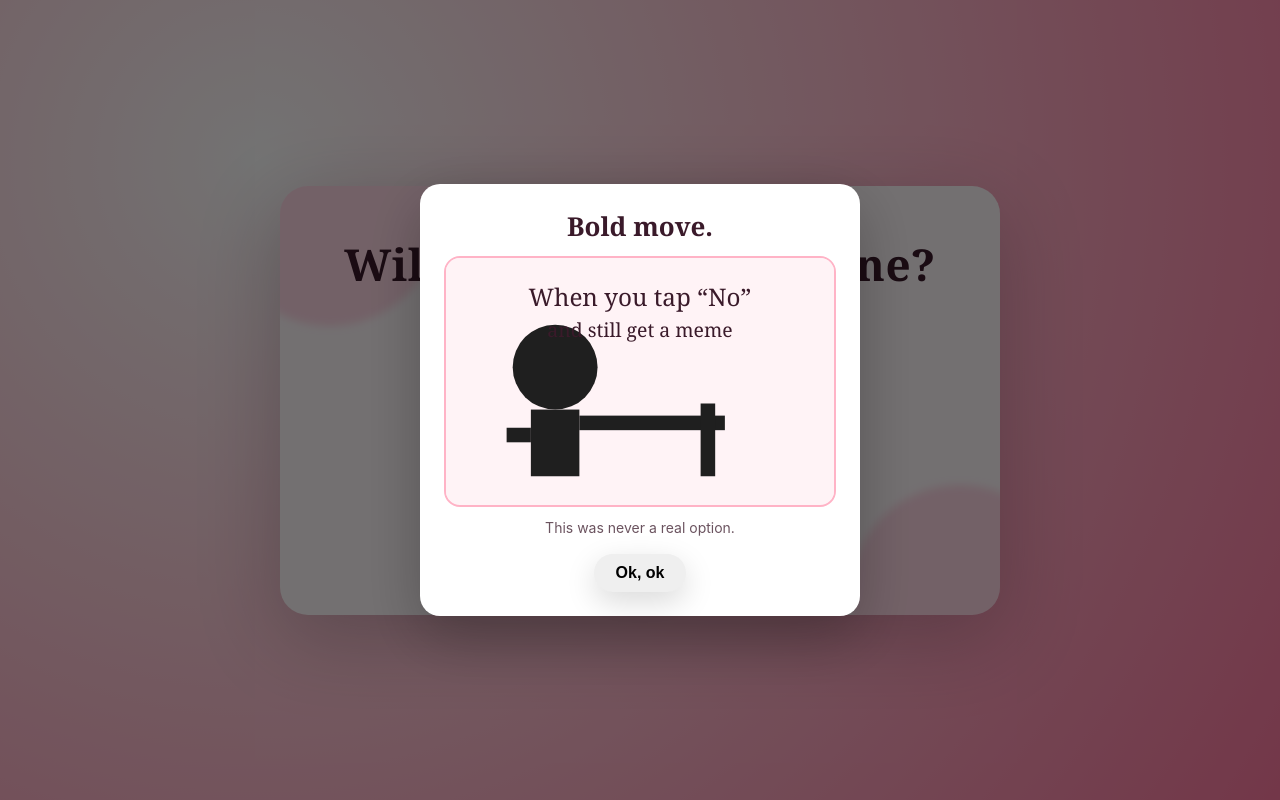
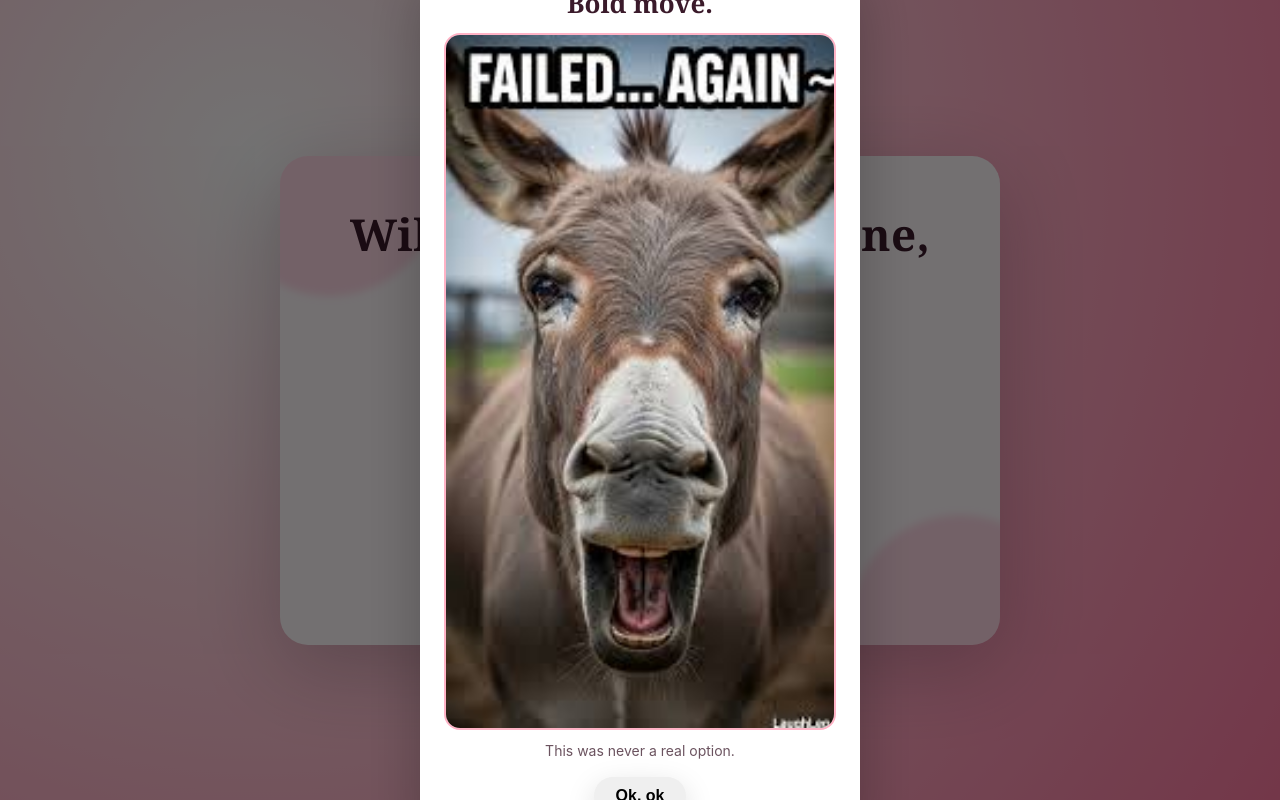
Before and after one commit to karananand25/valentine-test, a plain HTML site: page index.html in a window 1280 px wide. Both pictures are taken after a click on the button "No". Drawn offline with Linux system fonts and the light colour scheme.

Commit message:
Update question and meme

```diff
--- a/index.html
+++ b/index.html
@@ -140,6 +140,12 @@
       background: #fff3f6;
     }
 
+    .meme-box img {
+      display: block;
+      width: 100%;
+      height: auto;
+    }
+
     .meme-caption {
       margin: 10px 0 18px;
       font-family: "Inter", "Helvetica Neue", sans-serif;
@@ -162,7 +168,7 @@
 </head>
 <body>
   <div class="card">
-    <h1>Will you be my Valentine?</h1>
+    <h1>Will you be my Valentine, Kriti?</h1>
     <div class="button-area" id="arena">
       <button class="btn" id="no">No</button>
       <button class="btn" id="yes">Yes</button>
@@ -174,16 +180,7 @@
     <div class="meme-card" role="dialog" aria-modal="true" aria-labelledby="memeTitle">
       <h2 id="memeTitle">Bold move.</h2>
       <div class="meme-box">
-        <svg viewBox="0 0 320 200" width="100%" height="100%" aria-hidden="true">
-          <rect width="320" height="200" fill="#fff3f6"/>
-          <circle cx="90" cy="90" r="35" fill="#1f1f1f"/>
-          <rect x="70" y="125" width="40" height="55" fill="#1f1f1f"/>
-          <rect x="110" y="130" width="120" height="12" fill="#1f1f1f"/>
-          <rect x="210" y="120" width="12" height="60" fill="#1f1f1f"/>
-          <rect x="50" y="140" width="20" height="12" fill="#1f1f1f"/>
-          <text x="160" y="40" text-anchor="middle" font-size="20" font-family="Georgia" fill="#3a1a2a">When you tap “No”</text>
-          <text x="160" y="65" text-anchor="middle" font-size="16" font-family="Georgia" fill="#3a1a2a">and still get a meme</text>
-        </svg>
+        <img src="images.jpeg" alt="Failed... again meme" />
       </div>
       <p class="meme-caption">This was never a real option.</p>
       <button class="btn small" id="closeMeme">Ok, ok</button>
```
Also changed, not shown: images.jpeg (added).
